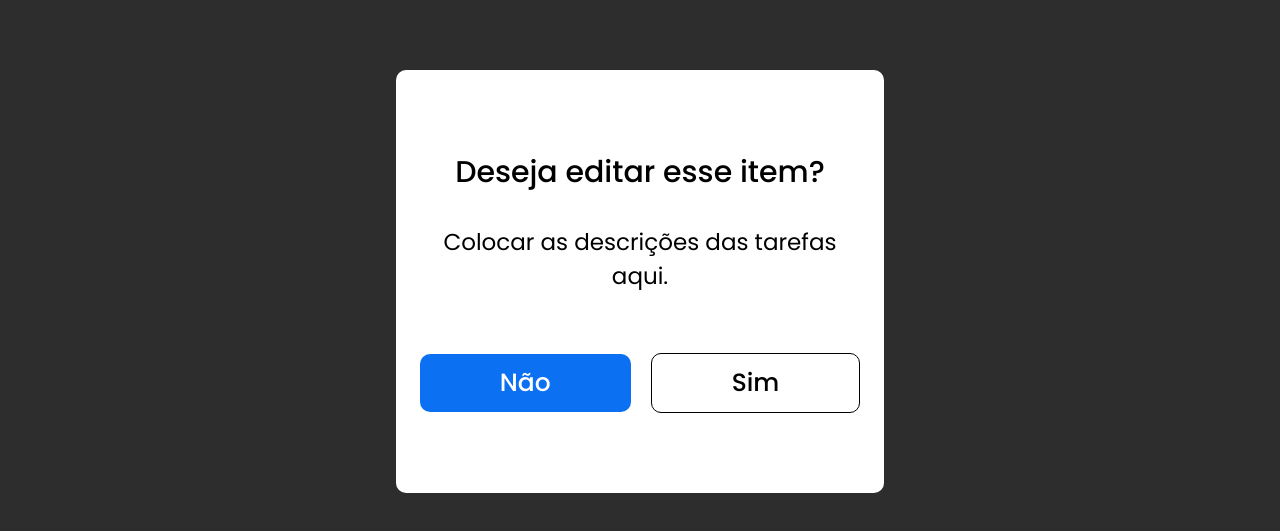
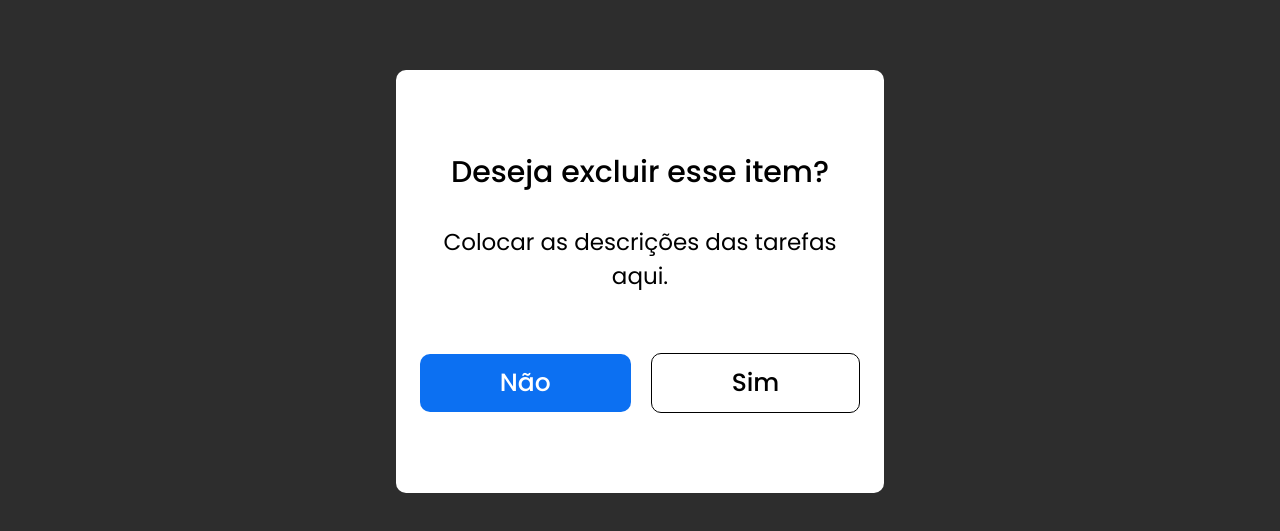
Before and after one commit to andretassis/lista-de-tarefas, a React (Vite) app: page / in a window 1280 px wide. Shown: the part 367-898 px from the top of the page. Built offline with nearby package versions, Linux system fonts and the light colour scheme.

Commit message:
feat(Delete): criado componente de Delete

```diff
--- a/src/components/Delete/Delete.jsx
+++ b/src/components/Delete/Delete.jsx
@@ -1,6 +1,16 @@
+import Button from '../Button/Button.jsx'
+import './Delete.scss'
+
 const Delete = () => {
     return (
-        <div>Delete</div>
+        <section className="Delete">
+            <div className="delete__container">
+                <h2>Deseja excluir esse item?</h2>
+                <p>Colocar as descrições das tarefas aqui.</p>
+
+                <Button />
+            </div>
+        </section>
     )
 }
 
--- a/src/components/Delete/Delete.scss
+++ b/src/components/Delete/Delete.scss
@@ -0,0 +1,26 @@
+@use '../../sass/variables' as *;
+
+.Delete {
+    background-color: $dark-gray;
+    height: 100vh;
+
+    .delete__container {
+        background-color: $white;
+        text-align: center;
+        margin-left: auto;
+        margin-right: auto;
+        width: 35%;
+        padding: 80px 20px;
+        border-radius: $main-border-radius;
+    }
+
+    h2 {
+        font-size: 30px;
+        font-weight: 500;
+    }
+
+    p {
+        margin: 30px 0 60px 0;
+        font-size: 23px;
+    }
+}
--- a/src/components/Edit/Edit.jsx
+++ b/src/components/Edit/Edit.jsx
@@ -1,4 +1,4 @@
-import Button from '../Button/Button'
+import Button from '../Button/Button.jsx'
 import './Edit.scss'
 
 const Edit = () => {
--- a/src/components/Edit/Edit.scss
+++ b/src/components/Edit/Edit.scss
@@ -23,6 +23,4 @@
         margin: 30px 0 60px 0;
         font-size: 23px;
     }
-
-
 }
--- a/src/views/Tasks.jsx
+++ b/src/views/Tasks.jsx
@@ -1,4 +1,5 @@
-import Edit from '../components/Edit/Edit.jsx'
+import Delete from '../components/Delete/Delete.jsx'
+// import Edit from '../components/Edit/Edit.jsx'
 import Header from '../components/Header/Header.jsx'
 import "./Tasks.scss"
 
@@ -7,7 +8,7 @@ const Tasks = () => {
         <>
             <Header />
             <section className="Tasks">Otimize seu tempo e se organize com o nosso Planejador Diário.</section>
-            <Edit />
+            <Delete />
         </>
     )
 }
```
